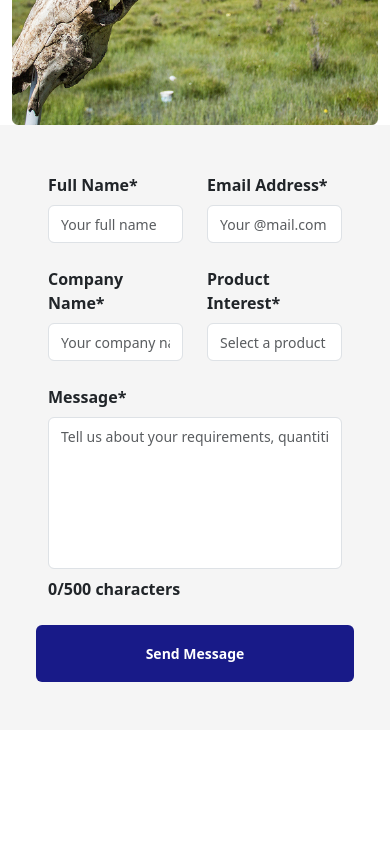
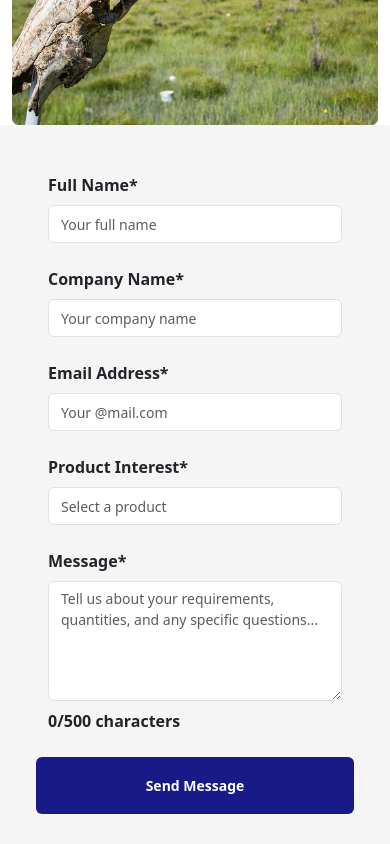
Before and after one commit to Ahmaddu-w/skpg-ventures, a React (Create React App) app: page /request in a window 390 px wide. Shown: the part 1360-2204 px from the top of the page. Built offline with nearby package versions, Linux system fonts and the light colour scheme.

Commit message:
i edited the message or request form to make it fillabe. Also the adjusted the text cols on about page to make them more responsive on mobile. While on the index page i pushed down the form to occupy fullscreen on mobile

```diff
--- a/src/pages/about/BelowBanner.jsx
+++ b/src/pages/about/BelowBanner.jsx
@@ -4,22 +4,23 @@ import bones from "../../images/bones.png";
 
 const BelowBanner = () => {
   const widt = {
-    width: 400,
     fontWeight: 500,
   };
 
   const blueColor = { color: "#181A88" };
+
   return (
     <>
       <div style={{ backgroundColor: "#D9D9D93D" }}>
-        <Container className="pt-5 mb-5" style={{ backgroundColor: "#F6F6F6" }}>
+        <Container className="py-5" style={{ backgroundColor: "#F6F6F6" }}>
           <Row>
             <h1 className="text-center mb-5">About Us</h1>
+
             <Col sm={12} md={6} className="mb-5">
               <img src={bones} alt="picture of bones" className="img-fluid" />
             </Col>
-            <Col>
-              <div style={widt}>
+            <Col sm={12} md={6}>
+              <div style={widt} className="p-3 p-md-0">
                 <p className="mb-4">
                   Akeredolu SPKG Ventures is a leading international export
                   company dedicated to sourcing, processing, and delivering
@@ -46,10 +47,11 @@ const BelowBanner = () => {
           </Row>
         </Container>
       </div>
-      <Container fluid className="mt-5 pt-4">
+
+      <Container fluid className="py-4">
         <Row className="p-5" style={{ backgroundColor: "#181A88" }}>
-          <Col className="p-5">
-            <div className="bg-light p-5 rounded-2">
+          <Col md={6} className="p-3 p-md-5">
+            <div className="bg-light p-4 p-md-5 rounded-2">
               <h1 style={blueColor}>Our Mission</h1>
               <p className="mt-3 fw-bold">
                 As the company that carries the largest and most diverse stock
@@ -63,18 +65,19 @@ const BelowBanner = () => {
               </p>
             </div>
           </Col>
-          <Col className="mt-5 mt-md-0 p-5">
-            <div className="bg-light p-5 rounded-2">
+
+          <Col md={6} className="p-3 p-md-5 mt-4 mt-md-0">
+            <div className="bg-light p-4 p-md-5 rounded-2">
               <h1 style={blueColor}>Our Mission</h1>
               <p className="mt-3 fw-bold">
-                As the company that carries the largest and most diverse stock
-                of horn, bone and antler in the whole of Africa and has been in
-                service for over 25 years, Our Mission is to be the world's most
-                trusted supplier of premium natural products, specializing in
-                the ethical export of cow horns, gallstones, bones, charcoal,
-                and green leaves. We bridge global markets while maintaining the
-                highest standards of quality, sustainability, and cultural
-                respect.
+                To create a sustainable global network that connects traditional
+                medicine practitioners, manufacturers, and artisans worldwide
+                with ethically sourced natural materials, fostering economic
+                growth while preserving cultural heritage and environmental
+                integrity.
+                <br /><br />
+                <br />
+
               </p>
             </div>
           </Col>
--- a/src/pages/home/RequestSec.jsx
+++ b/src/pages/home/RequestSec.jsx
@@ -1,15 +1,47 @@
-import React from "react";
+import React, { useState } from "react";
 import { Col, Container, Row, Form } from "react-bootstrap";
 
 import skull from "../../images/skull.png";
 import Buttons from "../../Components.jsx/Buttons";
 
 const Request = () => {
+  const [formData, setFormData] = useState({
+    fullName: "",
+    companyName: "",
+    emailAddress: "",
+    productInterest: "",
+    message: "",
+  });
+
+  const handleChange = (e) => {
+    setFormData((prevData) => ({
+      ...prevData,
+      [e.target.name]: e.target.value,
+    }));
+  };
+
+  const handleSubmit = (e) => {
+    e.preventDefault();
+
+    console.log("Form Data Submitted:", formData);
+
+    setFormData({
+      fullName: "",
+      companyName: "",
+      emailAddress: "",
+      productInterest: "",
+      message: "",
+    });
+  };
+
+  const messageCharCount = formData.message.length;
+  const MAX_CHARACTERS = 500;
+
   return (
     <>
       <Container className="pt-5 mb-5 pb-5">
         <Row className="text-center pb-5">
-          <h2 style={{fontWeight: 800, fontSize: 24}}>Request a Product</h2>
+          <h2 style={{ fontWeight: 800, fontSize: 24 }}>Request a Product</h2>
           <p style={{ fontSize: 18, marginTop: 15 }}>
             Ready to start your export journey? Contact us for personalized
             quotes an <br /> expert consultation
@@ -19,37 +51,75 @@ const Request = () => {
           <Col md={6} sm={12}>
             <img src={skull} alt="a bull skull" className="img-fluid" />
           </Col>
-          <Col style={{ backgroundColor: "#F5F5F5" }} className="p-5 align-items-center">
-            <Form>
+
+          <Col
+            style={{ backgroundColor: "#F5F5F5" }}
+            className="p-5 d-flex flex-column justify-content-center"
+          >
+            <Form onSubmit={handleSubmit}>
               <Row>
-                <Col>
+                <Col sm={12} md={6}>
                   <Form.Group className="mb-4">
                     <Form.Label>Full Name*</Form.Label>
-                    <Form.Control placeholder="Your full name"></Form.Control>
+                    <Form.Control
+                      placeholder="Your full name"
+                      name="fullName"
+                      value={formData.fullName}
+                      onChange={handleChange}
+                    />
                   </Form.Group>
                   <Form.Group className="mb-4">
                     <Form.Label>Company Name*</Form.Label>
-                    <Form.Control placeholder="Your company name"></Form.Control>
+                    <Form.Control
+                      placeholder="Your company name"
+                      name="companyName"
+                      value={formData.companyName}
+                      onChange={handleChange}
+                      required
+                    />
                   </Form.Group>
                 </Col>
-                <Col>
+                <Col sm={12} md={6}>
                   <Form.Group className="mb-4">
                     <Form.Label>Email Address*</Form.Label>
-                    <Form.Control placeholder="Your @mail.com"></Form.Control>
+                    <Form.Control
+                      type="email"
+                      placeholder="Your @mail.com"
+                      name="emailAddress"
+                      value={formData.emailAddress}
+                      onChange={handleChange}
+                      required
+                    />
                   </Form.Group>
                   <Form.Group>
                     <Form.Label>Product Interest*</Form.Label>
-                    <Form.Control placeholder="Select a product"></Form.Control>
+                    <Form.Control
+                      placeholder="Select a product"
+                      name="productInterest"
+                      value={formData.productInterest}
+                      onChange={handleChange}
+                      required
+                    />
                   </Form.Group>
                 </Col>
-                <Form.Group className="mb-2">
+                <Form.Group className="mb-2 mt-4">
                   <Form.Label>Message*</Form.Label>
-                  <Form.Control placeholder="Tell us about your requirements, quantities, and any specific questions..." style={{paddingBottom: 120}}></Form.Control>
+                  <Form.Control
+                    as="textarea"
+                    placeholder="Tell us about your requirements, quantities, and any specific questions..."
+                    name="message"
+                    value={formData.message}
+                    onChange={handleChange}
+                    style={{ paddingBottom: 10, minHeight: 120 }}
+                    maxLength={MAX_CHARACTERS}
+                    required
+                  />
                 </Form.Group>
                 <Form.Label className="mb-4">
-                  0/500 characters
+                  {messageCharCount}/{MAX_CHARACTERS} characters
                 </Form.Label>
-                <Buttons text='Send Message' />
+
+                <Buttons text="Send Message" type="submit" />
               </Row>
             </Form>
           </Col>
```
